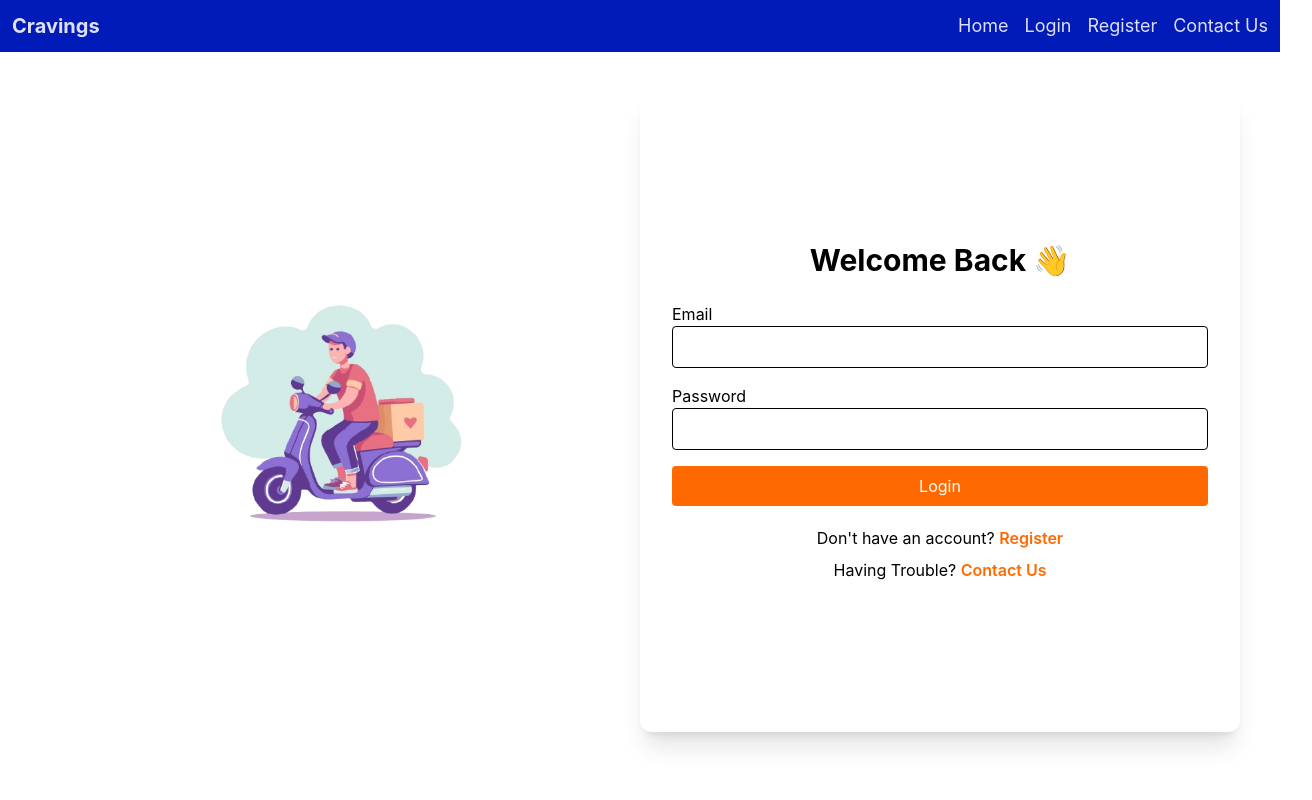
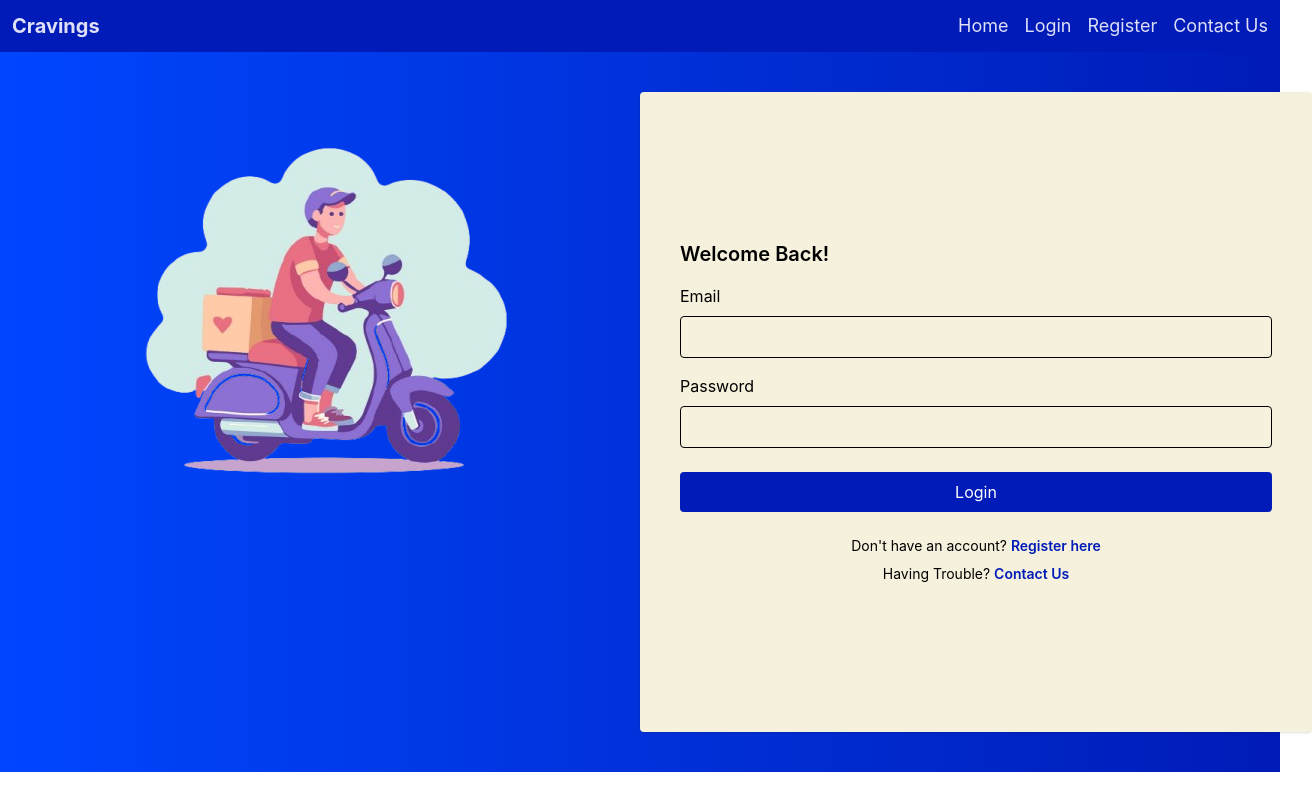
Before and after one commit to mohiniahirwar2005/Cravings, a React (Vite) app in the folder Client/: page /login in a window 1280 px wide. Shown: the whole page, 1312 px wide, since content can reach past the window. Built offline with nearby package versions, Linux system fonts and the light colour scheme.

Commit message:
create userDashboard

```diff
--- a/Client/src/pages/Login.jsx
+++ b/Client/src/pages/Login.jsx
@@ -17,8 +17,8 @@ const Login = () => {
   const handleChange = (e) => {
     const { name, value } = e.target;
 
-    setLoginData((prev) => ({
-      ...prev,
+    setLoginData((prevData) => ({
+      ...prevData,
       [name]: value,
     }));
   };
@@ -31,104 +31,132 @@ const Login = () => {
       return;
     }
 
-    try {
+    setValidateError("");
+
     const payload = {
       email: loginData.email.toLowerCase(),
       password: loginData.password,
     };
 
+    try {
       const res = await api.post("/auth/login", payload);
 
       toast.success(res.data.message);
 
-      // Save User
+
       sessionStorage.setItem(
         "UserData",
         JSON.stringify(res.data.data)
       );
 
-      // Go to Dashboard
+
+      if (res.data.token) {
+        sessionStorage.setItem("token", res.data.token);
+      }
+
+
       navigate("/user/dashboard");
     } catch (error) {
       toast.error(
-        error.response?.data?.message || error.message
+        error.response?.data?.message || "Login Failed"
       );
     }
   };
 
   const inputClass =
-    "border p-2 rounded focus:outline-none focus:ring-2 focus:ring-orange-500";
+    "border p-2 rounded focus:outline-none focus:ring-2 focus:ring-(--accent)";
 
   return (
-    <div className="min-h-[90vh] bggradient-to-r from-orange-100 to-orange-300 grid md:grid-cols-2 p-10">
-      <div className="hidden md:flex items-center justify-center">
-        <img src={deliveryboy} alt="" className="w-96" />
+    <>
+      <div className="min-h-[90vh] bg-linear-to-r from-(--secondary) to-(--primary) grid grid-cols-2 p-10">
+
+
+        <div className="hidden md:block">
+          <img
+            src={deliveryboy}
+            alt="Delivery Boy"
+            className="rotate-y-180"
+          />
         </div>
 
-      <div className="bg-white rounded-xl shadow-xl p-8 flex flex-col justify-center">
-        <h2 className="text-3xl font-bold mb-6 text-center">
-          Welcome Back 👋
-        </h2>
 
-        <form onSubmit={handleSubmit} className="space-y-4">
-          <div>
-            <label>Email</label>
+        <div className="w-2xl bg-(--background) rounded shadow p-10 flex flex-col justify-center">
+
+          <div className="text-xl font-semibold mb-4">
+            Welcome Back!
+          </div>
+
+          <form
+            onSubmit={handleSubmit}
+            className="grid grid-cols-2 gap-4"
+          >
+
+            <div className="col-span-2 flex flex-col gap-2">
+              <label htmlFor="email">Email</label>
 
               <input
                 type="email"
+                id="email"
                 name="email"
                 value={loginData.email}
                 onChange={handleChange}
-              className={`${inputClass} w-full`}
+                className={inputClass}
               />
             </div>
 
-          <div>
-            <label>Password</label>
+
+            <div className="col-span-2 flex flex-col gap-2">
+              <label htmlFor="password">Password</label>
 
               <input
                 type="password"
+                id="password"
                 name="password"
                 value={loginData.password}
                 onChange={handleChange}
-              className={`${inputClass} w-full`}
+                className={inputClass}
               />
             </div>
 
             {validateError && (
-            <p className="text-red-500">{validateError}</p>
+              <p className="text-red-500 text-sm col-span-2">
+                {validateError}
+              </p>
             )}
 
             <button
-            className="w-full bg-orange-500 text-white py-2 rounded hover:bg-orange-600"
+              type="submit"
+              className="col-span-2 mt-2 bg-(--primary) text-white py-2 px-4 rounded hover:bg-(--accent)"
             >
               Login
             </button>
           </form>
 
-        <div className="text-center mt-5">
-          <p>
+          <div className="mt-6 text-center space-y-2">
+            <p className="text-sm">
               Don't have an account?{" "}
               <button
                 onClick={() => navigate("/register")}
-              className="text-orange-500 font-semibold"
+                className="text-(--primary) hover:underline font-semibold"
               >
-              Register
+                Register here
               </button>
             </p>
 
-          <p className="mt-2">
+            <p className="text-sm">
               Having Trouble?{" "}
               <button
                 onClick={() => navigate("/contact-us")}
-              className="text-orange-500 font-semibold"
+                className="text-(--primary) hover:underline font-semibold"
               >
                 Contact Us
               </button>
             </p>
           </div>
+
         </div>
       </div>
+    </>
   );
 };
 
```
Lines whose indentation alone changed are shown as unchanged.
